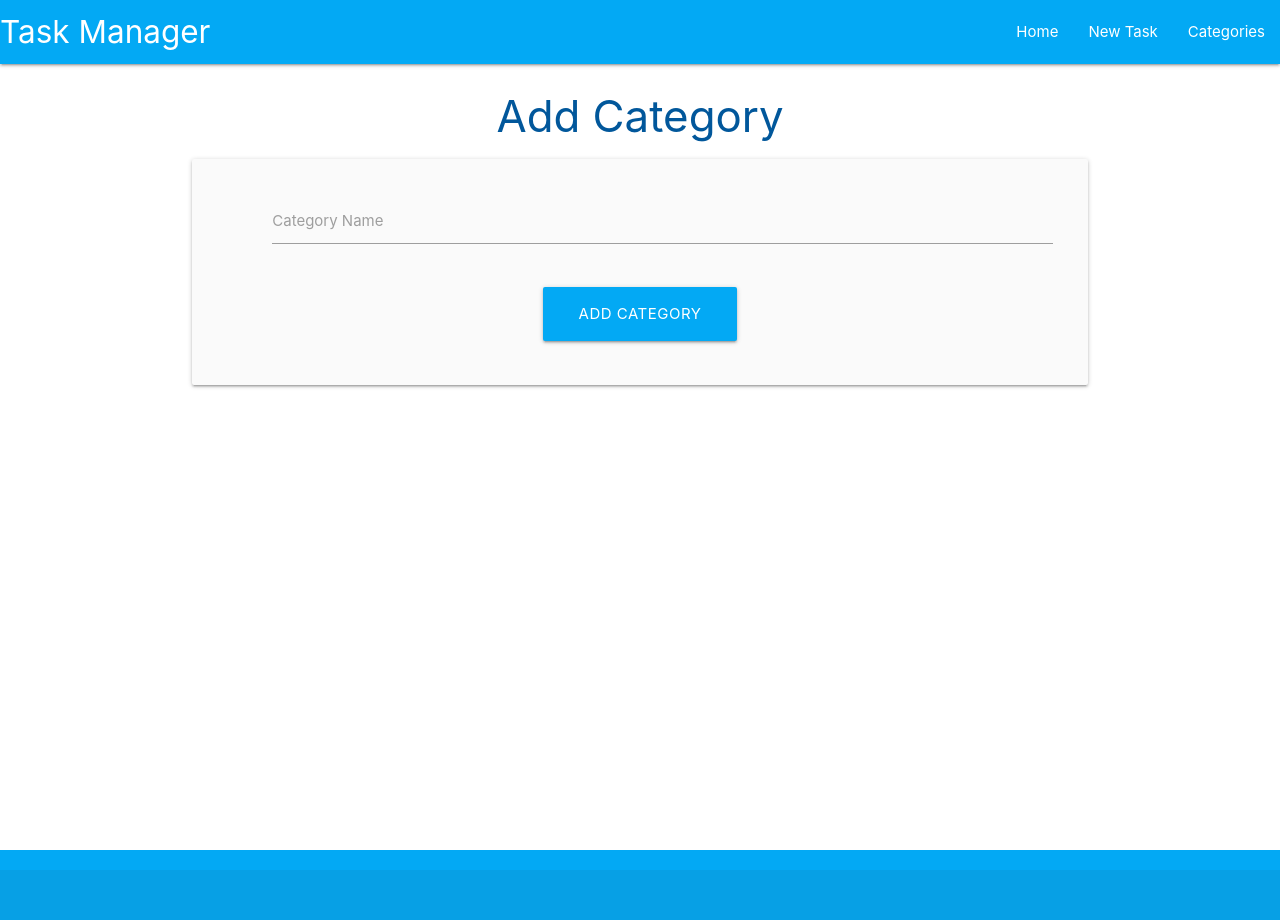
After one commit to Jon9851/Task-Manager-, a Flask app: page /add_category in a window 1280 px wide. The commit adds this page. Run offline with Flask 2, Linux system fonts and the light colour scheme.

```diff
--- a/taskmanager/routes.py
+++ b/taskmanager/routes.py
@@ -6,3 +6,13 @@ from taskmanager.models import Category, Task
 @app.route("/")
 def home():
     return render_template("base.html")
+
+
+@app.route("/categories")
+def categories():
+    return render_template("categories.html")
+
+
+@app.route("/add_category", methods=["GET", "POST"])
+def add_category():
+    return render_template("add_category.html")
--- /dev/null
+++ b/taskmanager/templates/add_category.html
@@ -0,0 +1,27 @@
+{% extends "base.html" %}
+{% block content %}
+
+<h3 class="light-blue-text text-darken-4 center-align">Add Category</h3>
+
+<div class="row card-panel grey lighten-5">
+    <form class="col s12" method="POST" action="{{ url_for('add_category') }}">
+        <!-- category name -->
+        <div class="row">
+            <div class="input-field col s12">
+                <i class="fas fa-folder-open prefix light-blue-text text-darken-4"></i>
+                <input id="category_name" name="category_name" minlength="3" maxlength="25" type="text" class="validate" required>
+                <label for="category_name">Category Name</label>
+            </div>
+        </div>
+        <!-- submit button -->
+        <div class="row">
+            <div class="col s12 center-align">
+                <button type="submit" class="btn-large light-blue">
+                    Add Category <i class="fas fa-plus-square right"></i>
+                </button>
+            </div>
+        </div>
+    </form>
+</div>
+
+{% endblock %}
--- a/taskmanager/templates/base.html
+++ b/taskmanager/templates/base.html
@@ -19,16 +19,16 @@
               <a href="#" data-target="mobile-demo" class="sidenav-trigger"><i class="fas fa-bars"></i></a>
               <ul class="right hide-on-med-and-down">
                 <li><a href="{{ url_for('home') }}">Home</a></li>
-                <li><a href="">New Tasks</a></li>
-                <li><a href="">Cateories</a></li>
+                <li><a href="">New Task</a></li>
+                <li><a href="{{ url_for('categories') }}">Categories</a></li>
 
             </div>
           </nav>
 
           <ul class="sidenav" id="mobile-demo">
             <li><a href="{{ url_for('home') }}">Home</a></li>
-            <li><a href="">New Tasks</a></li>
-            <li><a href="">Cateories</a></li>
+                <li><a href="">New Task</a></li>
+                <li><a href="{{ url_for('categories') }}">Categories</a></li>
 
           </ul>
     </header>
@@ -40,7 +40,7 @@
     <footer class="page-footer light-blue">
         <div class="footer-copyright">
             <div class="container">
-                <a class="white-text right" href="https://codeinstitute.net" target="_blank">&copy; Code Institute</a>
+                <a class="white-text right" href="https://codeinstitute.net" target="_blank"></a>
             </div>
         </div>
     </footer>
```
Also changed, not shown: taskmanager/templates/categories.html (added, +14 -0 lines).
